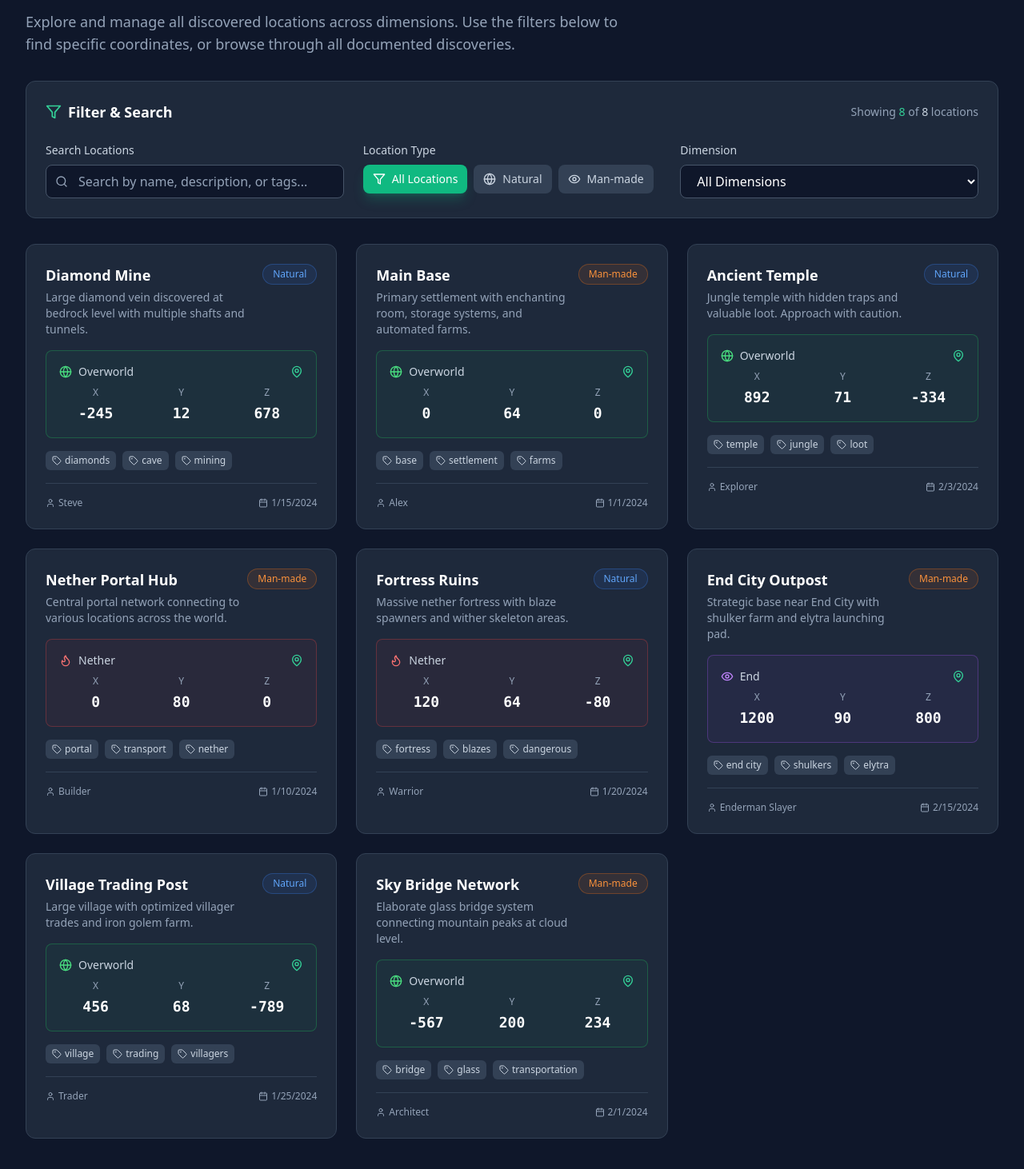
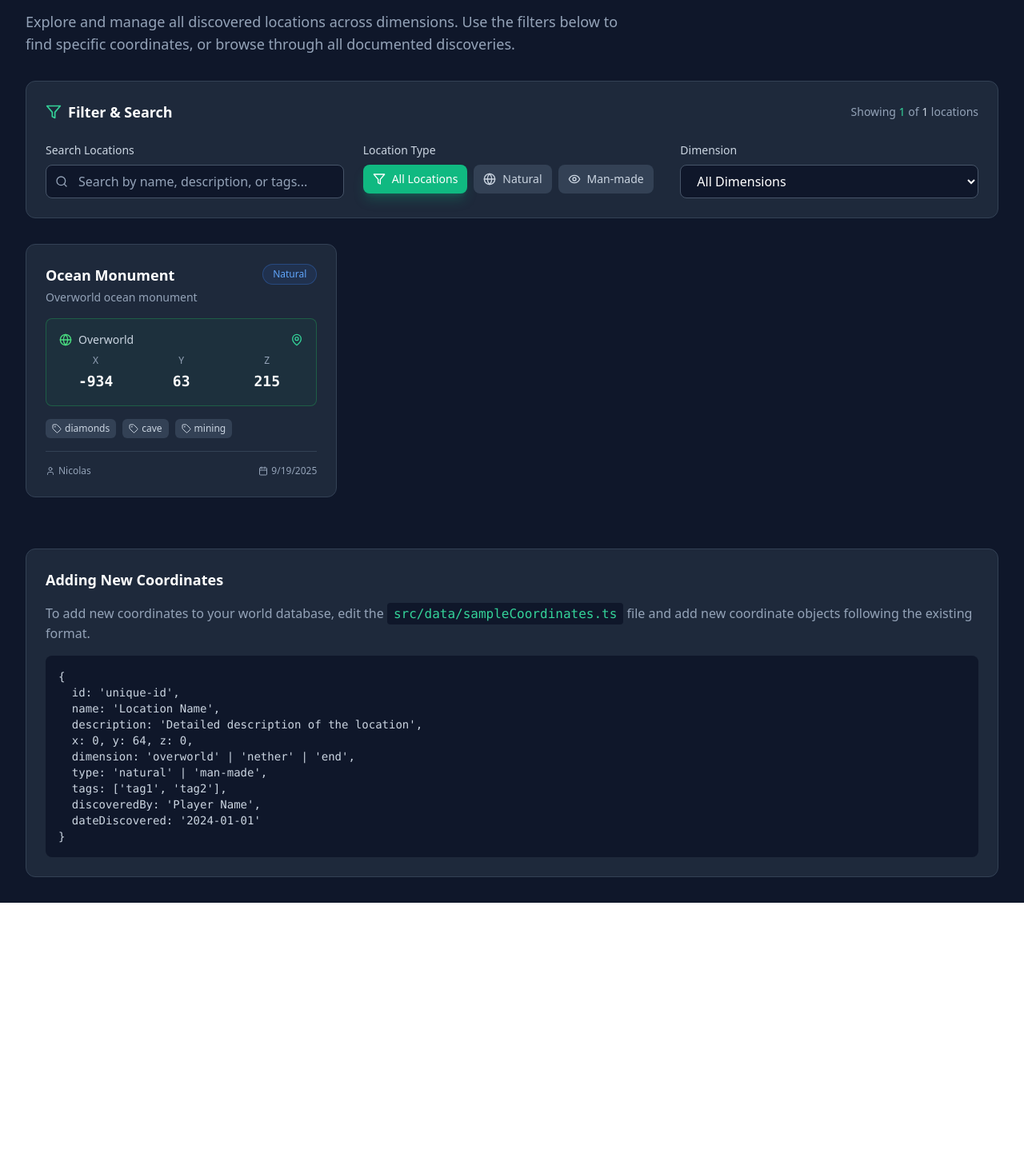
Before and after one commit to benjaminvantonder/fuhri-server-coordinates, a React (Vite) app: page / in a window 1280 px wide. Shown: the part 128-1590 px from the top of the page at 80% size. After the commit the page ends 1257 px from the top, so only its background shows below. Built offline with nearby package versions, Linux system fonts and the light colour scheme.

Commit message:
dsadsadsas

```diff
--- a/src/data/sampleCoordinates.ts
+++ b/src/data/sampleCoordinates.ts
@@ -1,108 +1,17 @@
-import { Coordinate } from '../types/coordinates';
+import { Coordinate } from "../types/coordinates";
 
 export const sampleCoordinates: Coordinate[] = [
   {
-    id: '1',
-    name: 'Diamond Mine',
-    description: 'Large diamond vein discovered at bedrock level with multiple shafts and tunnels.',
-    x: -245,
-    y: 12,
-    z: 678,
-    dimension: 'overworld',
-    type: 'natural',
-    tags: ['diamonds', 'cave', 'mining'],
-    discoveredBy: 'Steve',
-    dateDiscovered: '2024-01-15'
+    id: "1",
+    name: "Ocean Monument",
+    description: "Overworld ocean monument",
+    x: -934,
+    y: 63,
+    z: 215,
+    dimension: "overworld",
+    type: "natural",
+    tags: ["diamonds", "cave", "mining"],
+    discoveredBy: "Nicolas",
+    dateDiscovered: "2025-09-19",
   },
-  {
-    id: '2',
-    name: 'Main Base',
-    description: 'Primary settlement with enchanting room, storage systems, and automated farms.',
-    x: 0,
-    y: 64,
-    z: 0,
-    dimension: 'overworld',
-    type: 'man-made',
-    tags: ['base', 'settlement', 'farms'],
-    discoveredBy: 'Alex',
-    dateDiscovered: '2024-01-01'
-  },
-  {
-    id: '3',
-    name: 'Ancient Temple',
-    description: 'Jungle temple with hidden traps and valuable loot. Approach with caution.',
-    x: 892,
-    y: 71,
-    z: -334,
-    dimension: 'overworld',
-    type: 'natural',
-    tags: ['temple', 'jungle', 'loot'],
-    discoveredBy: 'Explorer',
-    dateDiscovered: '2024-02-03'
-  },
-  {
-    id: '4',
-    name: 'Nether Portal Hub',
-    description: 'Central portal network connecting to various locations across the world.',
-    x: 0,
-    y: 80,
-    z: 0,
-    dimension: 'nether',
-    type: 'man-made',
-    tags: ['portal', 'transport', 'nether'],
-    discoveredBy: 'Builder',
-    dateDiscovered: '2024-01-10'
-  },
-  {
-    id: '5',
-    name: 'Fortress Ruins',
-    description: 'Massive nether fortress with blaze spawners and wither skeleton areas.',
-    x: 120,
-    y: 64,
-    z: -80,
-    dimension: 'nether',
-    type: 'natural',
-    tags: ['fortress', 'blazes', 'dangerous'],
-    discoveredBy: 'Warrior',
-    dateDiscovered: '2024-01-20'
-  },
-  {
-    id: '6',
-    name: 'End City Outpost',
-    description: 'Strategic base near End City with shulker farm and elytra launching pad.',
-    x: 1200,
-    y: 90,
-    z: 800,
-    dimension: 'end',
-    type: 'man-made',
-    tags: ['end city', 'shulkers', 'elytra'],
-    discoveredBy: 'Enderman Slayer',
-    dateDiscovered: '2024-02-15'
-  },
-  {
-    id: '7',
-    name: 'Village Trading Post',
-    description: 'Large village with optimized villager trades and iron golem farm.',
-    x: 456,
-    y: 68,
-    z: -789,
-    dimension: 'overworld',
-    type: 'natural',
-    tags: ['village', 'trading', 'villagers'],
-    discoveredBy: 'Trader',
-    dateDiscovered: '2024-01-25'
-  },
-  {
-    id: '8',
-    name: 'Sky Bridge Network',
-    description: 'Elaborate glass bridge system connecting mountain peaks at cloud level.',
-    x: -567,
-    y: 200,
-    z: 234,
-    dimension: 'overworld',
-    type: 'man-made',
-    tags: ['bridge', 'glass', 'transportation'],
-    discoveredBy: 'Architect',
-    dateDiscovered: '2024-02-01'
-  }
 ];
```
